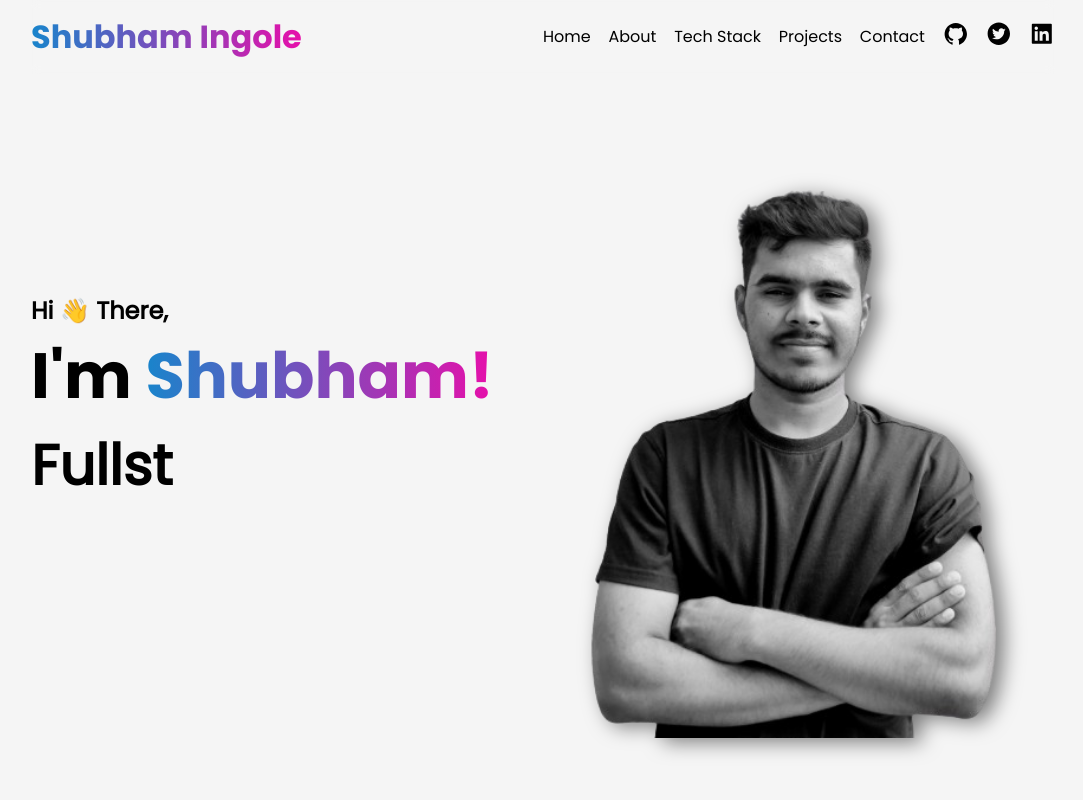
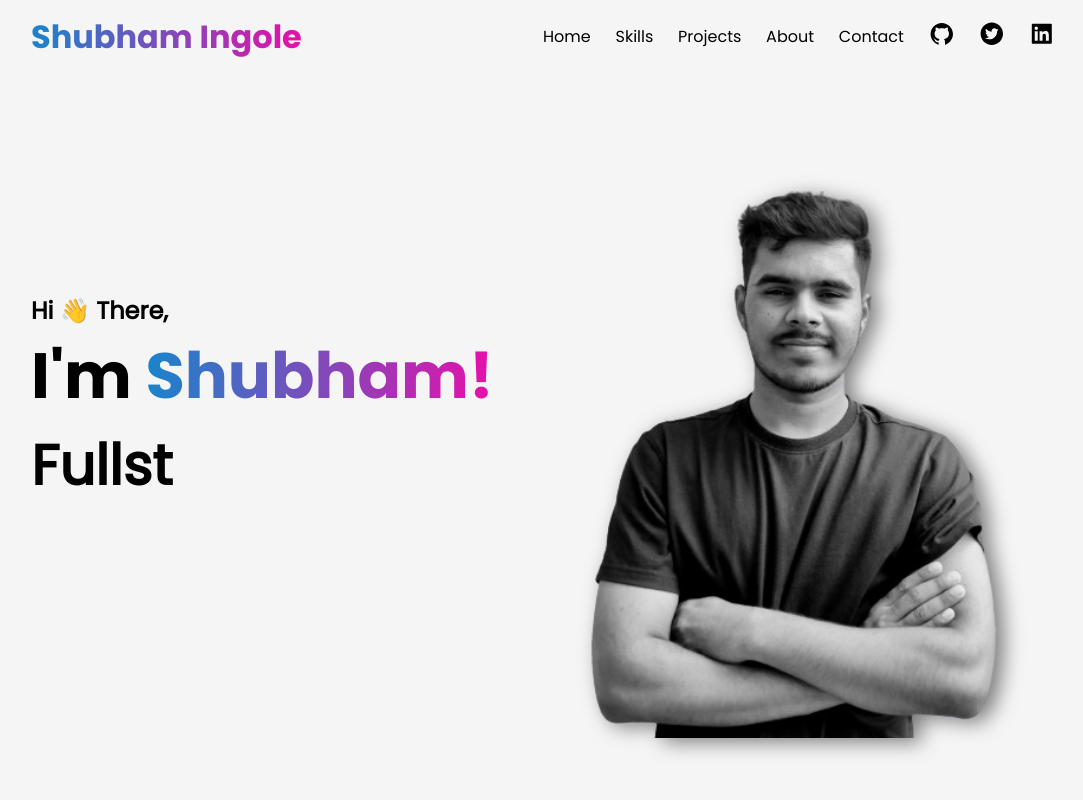
Before and after one commit to i9shubham/Portfolio, a React (Create React App) app: page / in a window 1280 px wide. Shown: the top 800 px of the page, without its empty margins (97-1180 px from the left). Built offline with nearby package versions, Linux system fonts and the light colour scheme.

Commit message:
fix: text labels and order

```diff
--- a/src/Components/Navbar.js
+++ b/src/Components/Navbar.js
@@ -1,30 +1,36 @@
-import React from "react";
-import './Navbar.css'
-import {AiFillLinkedin} from 'react-icons/ai'
-import {AiFillTwitterCircle} from 'react-icons/ai'
-import {AiFillGithub} from 'react-icons/ai'
+import React from 'react';
+import './Navbar.css';
+import { AiFillLinkedin } from 'react-icons/ai';
+import { AiFillTwitterCircle } from 'react-icons/ai';
+import { AiFillGithub } from 'react-icons/ai';
 
-
-const Navbar = ()=>{
-    return(
+const Navbar = () => {
+    return (
         <>
-            <div className="navbar">
-                <div className="logo">
+            <div className='navbar'>
+                <div className='logo'>
                     <h1 className='heading'>Shubham Ingole</h1>
                 </div>
-                <div className="links">
-                    <a href="#home">Home</a>
-                    <a href="#about-me">About</a>
-                    <a href="#techStack">Tech Stack</a>
-                    <a href="#myprojects">Projects</a>
-                    <a href="#contact">Contact</a>
-                    <a href="https://www.github.com/i9shubham"><AiFillGithub size='1.6em' /></a>
-                    <a href="https://www.twitter.com/i9shubham"><AiFillTwitterCircle  size='1.6em' /></a>
-                    <a href="https://www.linkedin.com/in/i9shubham"> <AiFillLinkedin size='1.6em' /></a>
+                <div className='links'>
+                    <a href='#home'>Home</a>
+                    <a href='#techStack'>Skills</a>
+                    <a href='#myprojects'>Projects</a>
+                    <a href='#about-me'>About</a>
+                    <a href='#contact'>Contact</a>
+                    <a href='https://www.github.com/i9shubham'>
+                        <AiFillGithub size='1.6em' />
+                    </a>
+                    <a href='https://www.twitter.com/i9shubham'>
+                        <AiFillTwitterCircle size='1.6em' />
+                    </a>
+                    <a href='https://www.linkedin.com/in/i9shubham'>
+                        {' '}
+                        <AiFillLinkedin size='1.6em' />
+                    </a>
                 </div>
             </div>
         </>
-    )
-}
+    );
+};
 
 export default Navbar;
--- a/src/Components/project/Project.css
+++ b/src/Components/project/Project.css
@@ -1,15 +1,16 @@
 .project {
-    cursor:default;
+    cursor: default;
     display: flex;
     flex-direction: column;
-    height: auto;
+    height: 50vh;
     width: 20vw;
     margin: 2% 0;
     padding: 0 0 0.5rem;
     background-color: #fff;
-    box-shadow: 2px 2px 100px rgba(0, 0, 0, 0.2);
+    box-shadow: 0px 5px 10px rgba(0, 0, 0, 0.2);
     border-radius: 5%;
     margin-bottom: 5vh;
+    transition: transform 0.5s ease;
 }
 
 .project:hover {
@@ -48,7 +49,9 @@
 
 .project-link {
     height: 32px;
-    box-shadow: inset 0 0 10px 0 rgba(0, 0, 0, 0.1);
+    /* box-shadow: inset 0 0 10px 0 rgba(0, 0, 0, 0.1); */
+    box-shadow: inset 0 0 10px 0 rgba(0, 0, 255, 0.2);
+    border: 2px solid transparent;
     border-radius: 8px;
     padding: 0.2rem 0.5rem;
     display: flex;
```
